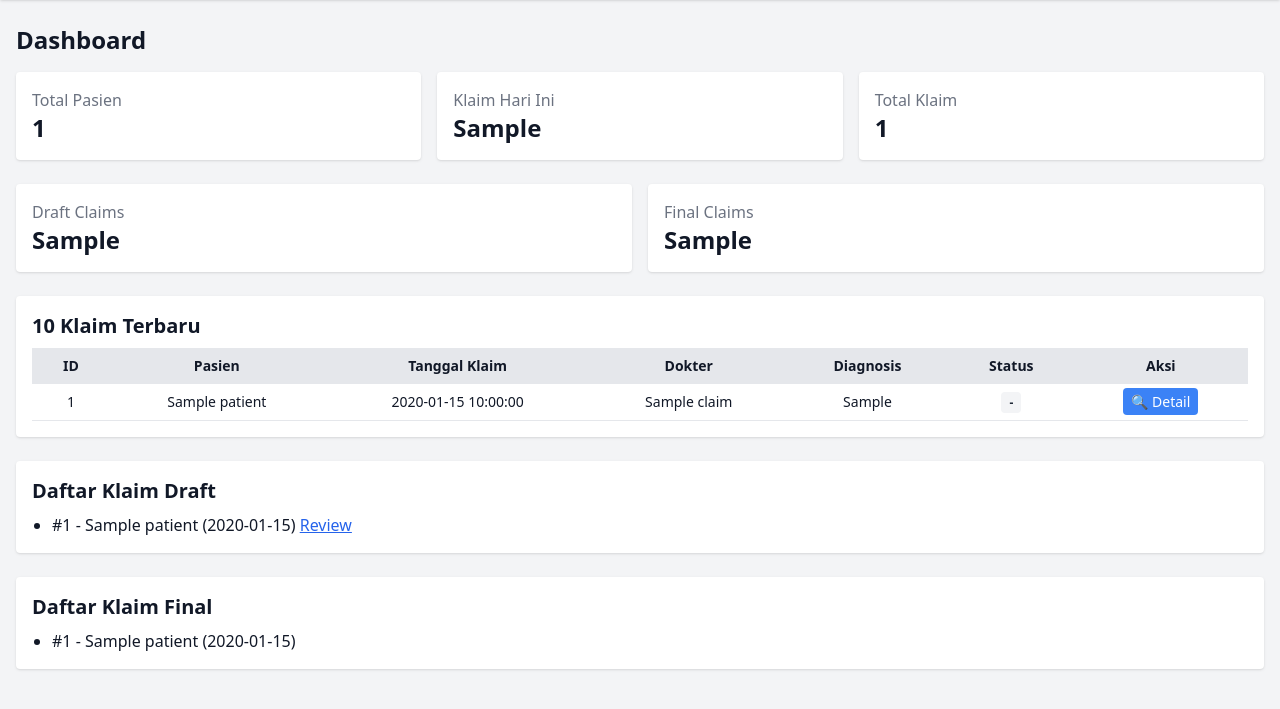
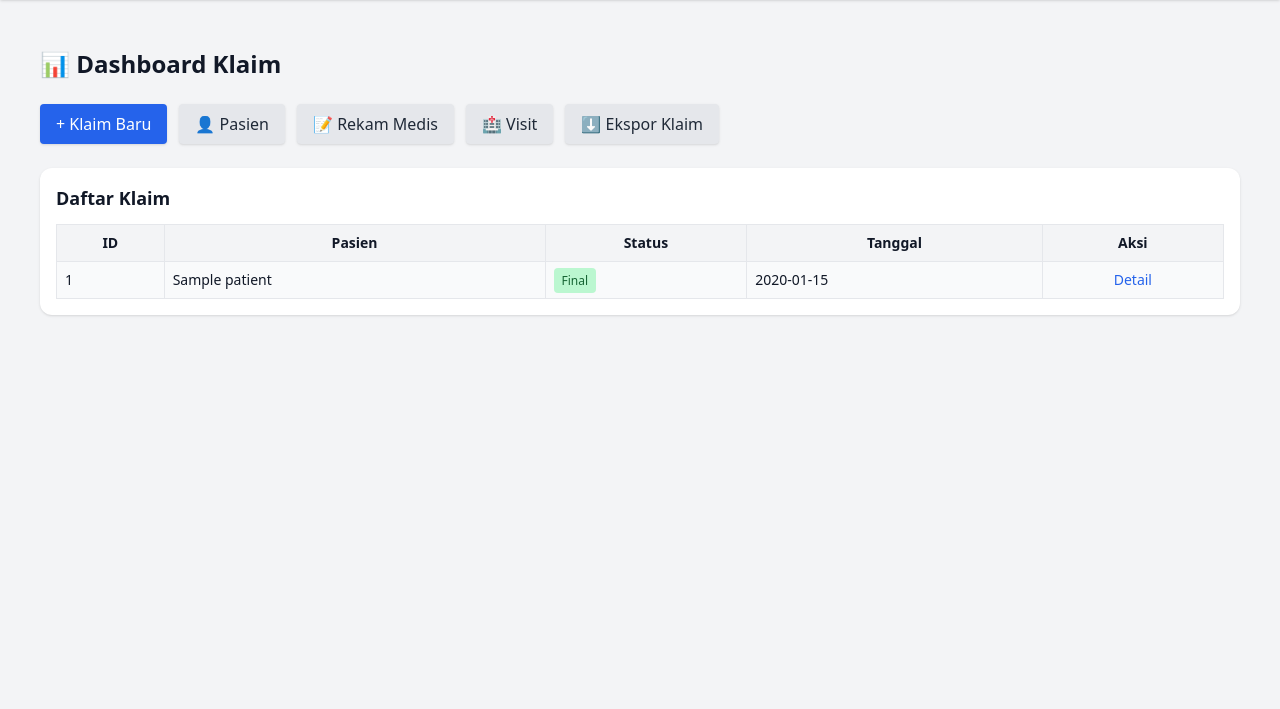
Before and after one commit to Erkayes935/crud_pasien, a FastAPI app: template frontend/templates/dashboard.html in a window 1280 px wide. Shown: the part 54-763 px from the top of the page. Run offline with FastAPI, Linux system fonts and the light colour scheme; the template is opened without the code that fills it: most values are stand-ins (such as "Sample title", 1, 10 or a date in 2020); parts of the project's set-up code (start-up, migrations or seed data) failed here and were passed over; some libraries are stand-ins or nearby versions.

Commit message:
feat: update Auth0 configuration and enhance login flow with authorization code grant

```diff
--- a/backend/main.py
+++ b/backend/main.py
@@ -81,55 +81,57 @@ def welcome(request: Request):
     return templates.TemplateResponse("welcome.html", {"request": request})
 
 @app.get("/login")
-def login_get(request: Request):
-    return templates.TemplateResponse("login.html", {"request": request})
-
-@app.post("/auth/login")
-async def login_post(
-    request: Request,
-    email: str = Form(...),
-    password: str = Form(...),
-    db: Session = Depends(get_db)
-):
+def login():
+    params = {
+        "client_id": config.CLIENT_ID,
+        "response_type": "code",
+        "redirect_uri": config.REDIRECT_URI,
+        "scope": "openid profile email",
+        "audience": config.AUDIENCE,  # boleh hapus kalau gak pakai audience
+    }
+    url = f"https://{config.AUTH0_DOMAIN}/authorize?{urlencode(params)}"
+    return RedirectResponse(url)
+
+
+# ---------------------
+# /callback → Auth0 balikin "code", kita tukar jadi token
+# ---------------------
+@app.get("/callback")
+async def callback(request: Request):
+    code = request.query_params.get("code")
+
+    if not code:
+        return JSONResponse({"error": "Missing code"}, status_code=400)
+
     token_url = f"https://{config.AUTH0_DOMAIN}/oauth/token"
+    headers = {"content-type": "application/x-www-form-urlencoded"}
     data = {
-        "grant_type": "http://auth0.com/oauth/grant-type/password-realm",
-        "username": email,
-        "password": password,
-        "audience": config.AUDIENCE,
-        "scope": "openid profile email",
+        "grant_type": "authorization_code",
         "client_id": config.CLIENT_ID,
         "client_secret": config.CLIENT_SECRET,
-        "realm": "Username-Password-Authentication"
+        "code": code,
+        "redirect_uri": config.REDIRECT_URI,
     }
 
-    async with httpx.AsyncClient(timeout=10.0) as client:
-        res = await client.post(token_url, data=data)
-
-    if res.status_code != 200:
-        raise HTTPException(status_code=401, detail=f"Login failed: {res.text}")
-
-    tokens = res.json()
-    id_token = tokens.get("id_token")
+    async with httpx.AsyncClient() as client:
+        token_res = await client.post(token_url, data=data, headers=headers)
+        token_json = token_res.json()
+
+    # Decode ID Token (JWT)
+    id_token = token_json.get("id_token")
     if not id_token:
-        raise HTTPException(status_code=401, detail="No id_token returned")
-
-    payload = verify_jwt(id_token, expected_aud=config.CLIENT_ID)
-
-    sub = payload["sub"]
-    email = payload.get("email") or email
-
-    user = db.query(models.User).filter_by(auth0_sub=sub).first()
-    if not user:
-        user = models.User(auth0_sub=sub, email=email, role="doctor")
-        db.add(user); db.commit(); db.refresh(user)
-
-    request.session["user_id"] = user.id
-    request.session["sub"] = sub
-    request.session["email"] = email
-    request.session["roles"] = [user.role]
-    flash(request, "Login successful!", "success")
-    return RedirectResponse(url="/dashboard", status_code=302)
+        return JSONResponse({"error": "No id_token in response", "detail": token_json}, status_code=400)
+
+    payload = jwt.get_unverified_claims(id_token)
+
+    # Coba ambil info user
+    userinfo = {
+        "sub": payload.get("sub"),
+        "email": payload.get("email"),
+        "name": payload.get("name"),
+    }
+
+    return RedirectResponse(url="/dashboard", status_code=303)
 
 @app.get("/logout")
 def logout():
@@ -1061,6 +1063,7 @@ def update_claim(
 
 @app.get("/claims/{id}/delete")
 def delete_claim(
+    request: Request,
     id: int,
     db: Session = Depends(get_db),
     user=Depends(require_roles_session("doctor","coder"))
--- a/frontend/templates/claim_detail.html
+++ b/frontend/templates/claim_detail.html
@@ -37,7 +37,7 @@
       </div>
       <div class="py-3 grid grid-cols-3">
         <dt class="font-medium text-gray-600 dark:text-gray-400">Dokter</dt>
-        <dd class="col-span-2 text-gray-900 dark:text-gray-100">{{ claim.dokter or '-' }}</dd>
+        <dd class="col-span-2 text-gray-900 dark:text-gray-100">{{ claim.doctor_name or '-' }}</dd>
       </div>
       <div class="py-3 grid grid-cols-3">
         <dt class="font-medium text-gray-600 dark:text-gray-400">Diagnosis Awal</dt>
--- a/frontend/templates/claim_list.html
+++ b/frontend/templates/claim_list.html
@@ -98,7 +98,7 @@
           <td class="px-4 py-2">{{ claim.hospital.id if claim.hospital else '-' }}</td>
           <td class="px-4 py-2">{{ claim.patient.nama if claim.patient else '-' }}</td>
           <td class="px-4 py-2">{{ claim.tanggal_kunjungan or '-' }}</td>
-          <td class="px-4 py-2">{{ claim.dokter or '-' }}</td>
+          <td class="px-4 py-2">{{ claim.doctor_name or '-' }}</td>
           <td class="px-4 py-2">{{ claim.diagnosis_awal or '-' }}</td>
           <td class="px-4 py-2">{{ claim.kode_icd or '-' }}</td>
           <td class="px-4 py-2">{{ claim.tindakan or '-' }}</td>
--- a/frontend/templates/dashboard.html
+++ b/frontend/templates/dashboard.html
@@ -1,110 +1,70 @@
 {% extends "base.html" %}
+{% block title %}Dashboard{% endblock %}
+
 {% block content %}
+<div class="max-w-7xl mx-auto p-6 space-y-6">
 
-<h1 class="text-2xl font-bold mb-4">Dashboard</h1>
+  <!-- Judul -->
+  <h1 class="text-2xl font-bold mb-4">📊 Dashboard Klaim</h1>
 
-<div class="grid grid-cols-1 md:grid-cols-3 gap-4 mb-6">
-  <div class="bg-white dark:bg-gray-800 p-4 rounded shadow">
-    <p class="text-gray-500">Total Pasien</p>
-    <p class="text-2xl font-bold">{{ total_pasien }}</p>
-  </div>
-  <div class="bg-white dark:bg-gray-800 p-4 rounded shadow">
-    <p class="text-gray-500">Klaim Hari Ini</p>
-    <p class="text-2xl font-bold">{{ pasien_hari_ini }}</p>
-  </div>
-  <div class="bg-white dark:bg-gray-800 p-4 rounded shadow">
-    <p class="text-gray-500">Total Klaim</p>
-    <p class="text-2xl font-bold">{{ total_claims }}</p>
-  </div>
+  <!-- Tombol cepat -->
+  <div class="flex flex-wrap gap-3">
+    <a href="/claims/new"
+       class="bg-blue-600 hover:bg-blue-700 text-white px-4 py-2 rounded shadow">
+       + Klaim Baru
+    </a>
+    <a href="/patients"
+       class="bg-gray-200 hover:bg-gray-300 text-gray-800 px-4 py-2 rounded shadow flex items-center gap-2">
+       👤 Pasien
+    </a>
+    <a href="/medical_records"
+       class="bg-gray-200 hover:bg-gray-300 text-gray-800 px-4 py-2 rounded shadow flex items-center gap-2">
+       📝 Rekam Medis
+    </a>
+    <a href="/visits"
+       class="bg-gray-200 hover:bg-gray-300 text-gray-800 px-4 py-2 rounded shadow flex items-center gap-2">
+       🏥 Visit
+    </a>
+    <a href="/claims/export"
+       class="bg-gray-200 hover:bg-gray-300 text-gray-800 px-4 py-2 rounded shadow flex items-center gap-2">
+       ⬇️ Ekspor Klaim
+    </a>
   </div>
 
-<div class="grid grid-cols-1 md:grid-cols-2 gap-4 mb-6">
-  <div class="bg-white dark:bg-gray-800 p-4 rounded shadow">
-    <p class="text-gray-500">Draft Claims</p>
-    <p class="text-2xl font-bold">{{ draft_claims }}</p>
-  </div>
-  <div class="bg-white dark:bg-gray-800 p-4 rounded shadow">
-    <p class="text-gray-500">Final Claims</p>
-    <p class="text-2xl font-bold">{{ final_claims }}</p>
-  </div>
-</div>
-
-{% if user.role == 'doctor' %}
-<div class="mb-4">
-  <a href="/patients?flow=claim"
-     class="bg-blue-600 hover:bg-blue-700 text-white px-4 py-2 rounded">
-    ➕ Tambah Klaim
-  </a>
-</div>
-{% endif %}
-
-<!-- Klaim terbaru -->
-<div class="bg-white dark:bg-gray-800 p-4 rounded shadow mb-6">
-  <h2 class="text-xl font-bold mb-2">10 Klaim Terbaru</h2>
-  <table class="table-auto w-full text-sm border-collapse">
-    <thead class="bg-gray-200 dark:bg-gray-700">
-      <tr class="text-center">
-        <th class="px-4 py-2">ID</th>
-        <th class="px-4 py-2">Pasien</th>
-        <th class="px-4 py-2">Tanggal Klaim</th>
-        <th class="px-4 py-2">Dokter</th>
-        <th class="px-4 py-2">Diagnosis</th>
-        <th class="px-4 py-2">Status</th>
-        <th class="px-4 py-2">Aksi</th>
+  <!-- Daftar Klaim -->
+  <div class="bg-white dark:bg-gray-800 rounded-xl shadow p-4 mt-6">
+    <h2 class="text-lg font-semibold mb-3">Daftar Klaim</h2>
+    <table class="w-full text-sm border">
+      <thead class="bg-gray-100 dark:bg-gray-700">
+        <tr>
+          <th class="p-2 border">ID</th>
+          <th class="p-2 border">Pasien</th>
+          <th class="p-2 border">Status</th>
+          <th class="p-2 border">Tanggal</th>
+          <th class="p-2 border">Aksi</th>
         </tr>
       </thead>
       <tbody>
         {% for claim in claims %}
-      <tr class="border-b dark:border-gray-700 text-center">
-        <td class="px-4 py-2">{{ claim.id }}</td>
-        <td class="px-4 py-2">{{ claim.patient.nama if claim.patient else '-' }}</td>
-        <td class="px-4 py-2">{{ claim.claim_date or '-' }}</td>
-        <td class="px-4 py-2">{{ claim.doctor_name or '-' }}</td>
-        <td class="px-4 py-2">{{ claim.diagnosis_awal or '-' }}</td>
-        <td class="px-4 py-2">
+        <tr class="odd:bg-gray-50 dark:odd:bg-gray-900 hover:bg-gray-100">
+          <td class="p-2 border">{{ claim.id }}</td>
+          <td class="p-2 border">{{ claim.patient.nama if claim.patient else '-' }}</td>
+          <td class="p-2 border">
             {% if claim.status == 'draft' %}
-            <span class="bg-yellow-100 text-yellow-800 text-xs font-semibold px-2 py-0.5 rounded">Draft</span>
-          {% elif claim.status == 'submitted' %}
-            <span class="bg-green-100 text-green-800 text-xs font-semibold px-2 py-0.5 rounded">Final</span>
+              <span class="px-2 py-1 bg-yellow-200 text-yellow-800 rounded text-xs">Draft</span>
             {% else %}
-            <span class="bg-gray-100 text-gray-800 text-xs font-semibold px-2 py-0.5 rounded">-</span>
+              <span class="px-2 py-1 bg-green-200 text-green-800 rounded text-xs">Final</span>
             {% endif %}
           </td>
-        <td class="px-4 py-2">
-          <a href="/claims/{{ claim.id }}"
-             class="bg-blue-500 hover:bg-blue-600 text-white px-2 py-1 rounded">🔍 Detail</a>
+          <td class="p-2 border">{{ claim.created_at.strftime("%Y-%m-%d") }}</td>
+          <td class="p-2 border text-center">
+            <a href="/claims/{{ claim.id }}/edit"
+               class="text-blue-600 hover:underline">Detail</a>
           </td>
         </tr>
         {% endfor %}
       </tbody>
     </table>
   </div>
-
-<!-- Opsional: daftar khusus Draft Claims -->
-<div class="bg-white dark:bg-gray-800 p-4 rounded shadow mb-6">
-  <h2 class="text-xl font-bold mb-2">Daftar Klaim Draft</h2>
-  <ul class="list-disc pl-5">
-    {% for claim in draft_claims_list %}
-    <li>
-      #{{ claim.id }} - {{ claim.patient.nama if claim.patient else '-' }}
-      ({{ claim.claim_date.strftime('%Y-%m-%d') if claim.claim_date else '-' }})
-      <a href="/claims/{{ claim.id }}/edit" class="text-blue-600 underline">Review</a>
-    </li>
-    {% endfor %}
-  </ul>
 </div>
-
-<!-- Opsional: daftar khusus Final Claims -->
-<div class="bg-white dark:bg-gray-800 p-4 rounded shadow">
-  <h2 class="text-xl font-bold mb-2">Daftar Klaim Final</h2>
-  <ul class="list-disc pl-5">
-    {% for claim in final_claims_list %}
-    <li>
-      #{{ claim.id }} - {{ claim.patient.nama if claim.patient else '-' }}
-      ({{ claim.claim_date.strftime('%Y-%m-%d') if claim.claim_date else '-' }})
-    </li>
-    {% endfor %}
-  </ul>
-</div>
-
 {% endblock %}
```
Also changed, not shown: 1 other file. Lines whose indentation alone changed are shown as unchanged.
